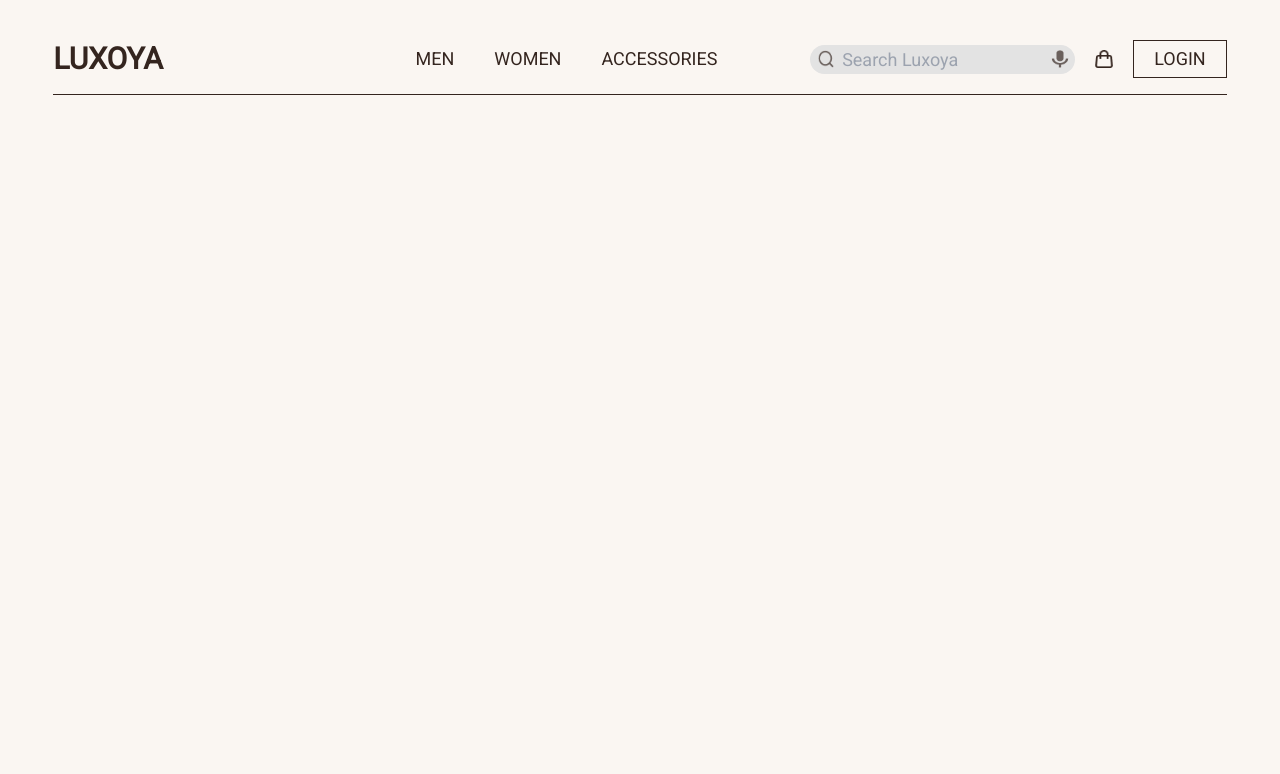
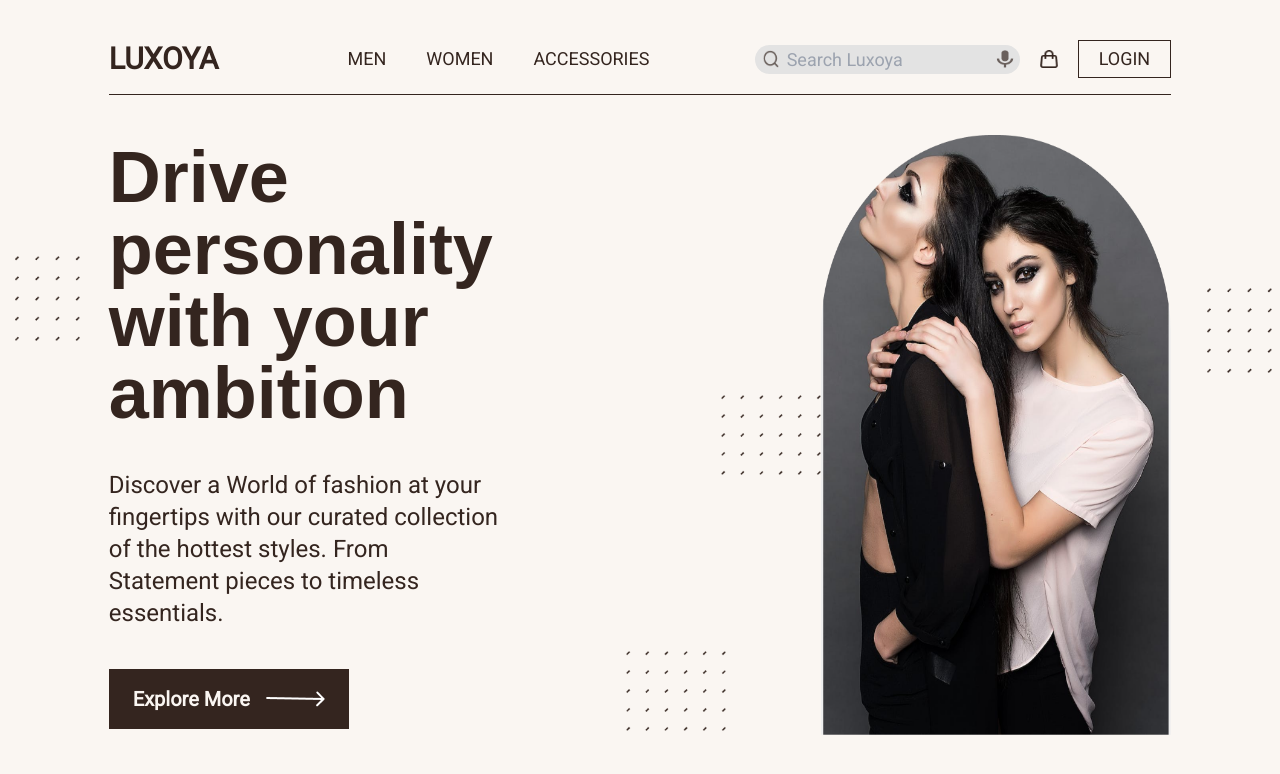
Before and after one commit to Tifetheboss/Luxoya-ecommerce-website-, a website: page index.html in a window 1280 px wide. Drawn offline with Linux system fonts and the light colour scheme; a web font is replaced by a local one.

Commit message:
worked on the first section

```diff
--- a/2tailwind.config.js
+++ b/2tailwind.config.js
@@ -104,6 +104,7 @@ module.exports = {
       64: '16rem',
       72: '18rem',
       80: '20rem',
+      84: '22rem',
       96: '24rem',
     },
     animation: {
@@ -927,6 +928,7 @@ module.exports = {
       '9/12': '75%',
       '10/12': '83.333333%',
       '11/12': '91.666667%',
+      window: '87%',
       full: '100%',
       screen: '100vw',
       min: 'min-content',
--- a/index.html
+++ b/index.html
@@ -16,16 +16,16 @@
 <!-- Home page -->
 <body class="bg-primary">
     <div id="container">
-        <nav class=" w-11/12  m-auto text-secondary font-roboto border-b-secondary border-b flex justify-between items-center pt-10 pb-4 text-lg ">
-           <span class="  ">
+        <nav class=" w-window  m-auto text-secondary font-roboto border-b-secondary border-b flex justify-between items-center pt-10 pb-4 text-lg ">
+           <span>
             <p class="font-bold text-3xl">LUXOYA</p>
            </span>
-           <span class="max-[1220px]:ml-10 ml-40  flex font-medium">
-            <a href="/men.html" class="focus:border-b-2 focus:border-secondary">MEN</a>
+           <span class="max-[1300px]:ml-10 ml-40 max-[1300px]:mr-4 flex font-medium max-[1024px]:hidden">
+            <a href="/men.html" class="hover:border-b-2 hover:border-secondary">MEN</a>
             <a href="/women.html" class="hover:border-b-2 hover:border-secondary mx-10">WOMEN</a>
             <a href="/accessories.html" class="hover:border-b-2 hover:border-secondary">ACCESSORIES</a>
             </span>
-            <span class="flex items-center">
+            <span class="flex items-center max-[1024px]:hidden">
            <span class="relative mr-5">
            <button class="absolute top-0 left-0 w-6 pl-2 h-full">
              <img id="search-img"  src="/img/nav-img/Vector (11).png" alt="search-img">
@@ -43,7 +43,37 @@
         </nav>
 
         <main>
+            <section id="first-section" class="w-window m-auto
+             pt-10">
+             <img id="vector-13" class="absolute top-64 left-0
+             " src="/img/nav-img/Vector (13).png" alt="">
+          <div class="flex justify-between items-center">
+            <span class="w-window2 text-secondary">
+            <p class="font-kepler font-bold text-8xl max-[1300px]:text-7xl">
+                Drive personality with your ambition
+            </p>
+            <p class="font-roboto text-2xl py-10">
+                Discover a World of fashion at your fingertips with our curated collection of the hottest styles. From Statement pieces to timeless essentials.
+            </p>
+            <button class="flex bg-secondary py-4 px-6 items-center
 
+             ">
+            <p class="font-roboto text-primary text-xl font-bold pr-4">
+                Explore More
+            </p>
+            <img src="/img/nav-img/Arrow 1.png" alt="arrow-icon">
+        </button>
+        </span>
+        <img id="vector-14" class="relative top-64 left-16" src="/img/nav-img/Vector (14).png" alt="">
+        <span class="flex items-center">
+            <img id="vector-14" class="abslute top-96 left-1/2" src="/img/nav-img/Vector (14).png" alt="">
+            <img id="img-1" src="/img/nav-img/Rectangle 4.png" alt="img-1">
+            <img id="vector-13" class="absolute top-72 right-2
+            " src="/img/nav-img/Vector (13).png" alt="">
+        </span>
+
+          </div>
+        </section>
         </main>
 
         <footer class="bg-secondary">
--- a/input.css
+++ b/input.css
@@ -1,8 +1,42 @@
 @tailwind base;
 @tailwind components;
 @tailwind utilities;
+
+*{
+    margin: 0;
+    padding: 0;
+    box-sizing: border-box;
+    max-width: 100vw;
+}
 
 #bag-img, #mic-img, #search-img{
     width: 18px;
     height: 18px;
 }
+
+/* body{
+    min-width: 100vw;
+    overflow-x: hidden;
+} */
+
+#img-1{
+    position: relative;
+    height: 650px;
+    width: 450px;
+    z-index: 1;
+}
+
+
+
+@media screen and (max-width:1300px) {
+    #img-1{
+        height: 600px;
+        width: 350px;
+    }
+    #vector-13{
+        width: 80px;
+    }
+    #vector-14{
+        width: 100px;
+    }
+}
--- a/tailwind.config.js
+++ b/tailwind.config.js
@@ -12,6 +12,11 @@ module.exports = {
         roboto: "'Roboto', sans-serif",
         kepler: "'Kepler Std', sans-serif",
       },
+      width: {
+        window: "83%",
+        window2: "37%",
+      },
+
     },
   },
   plugins: [],
--- a/women.html
+++ b/women.html
@@ -13,12 +13,12 @@
 </head>
 <body class="bg-primary">
     <div id="container">
-        <nav class=" w-11/12  m-auto text-secondary font-roboto border-b-secondary border-b flex justify-between items-center pt-10 pb-4 text-lg ">
+        <nav class=" w-window  m-auto text-secondary font-roboto border-b-secondary border-b flex justify-between items-center pt-10 pb-4 text-lg ">
             <span class="  ">
              <p class="font-bold text-3xl">LUXOYA</p>
             </span>
-           <span class="max-[1220px]:ml-10 ml-40  flex font-medium">
-            <a href="/men.html" class="focus:border-b-2 focus:border-secondary">MEN</a>
+            <span class="max-[1300px]:ml-10 ml-40 max-[1300px]:mr-4 flex font-medium">
+             <a href="/men.html" class="hover:border-b-2 hover:border-secondary">MEN</a>
              <a href="/women.html" class="hover:border-b-2 hover:border-secondary mx-10">WOMEN</a>
              <a href="/accessories.html" class="hover:border-b-2 hover:border-secondary">ACCESSORIES</a>
              </span>
@@ -35,8 +35,10 @@
          <button>
              <img id="bag-img" src="/img/nav-img/Group (1).png" alt="bag-icon">
          </button>
-            <button class="border-secondary ml-5 py-1 px-5 border">LOGINk</button>
+             <button class="border-secondary ml-5 py-1 px-5 border">LOGIN</button>
+            </span>
          </nav>
+
 
         <main>
 
```
Also changed, not shown: accessories.html (+3 -3 lines), men.html (+5 -5 lines), img/nav-img/Arrow 1.png (added), img/nav-img/Rectangle 4.png (added), img/nav-img/Vector (13).png (added), img/nav-img/Vector (14).png (added), output.css. Lines whose indentation alone changed are shown as unchanged.
